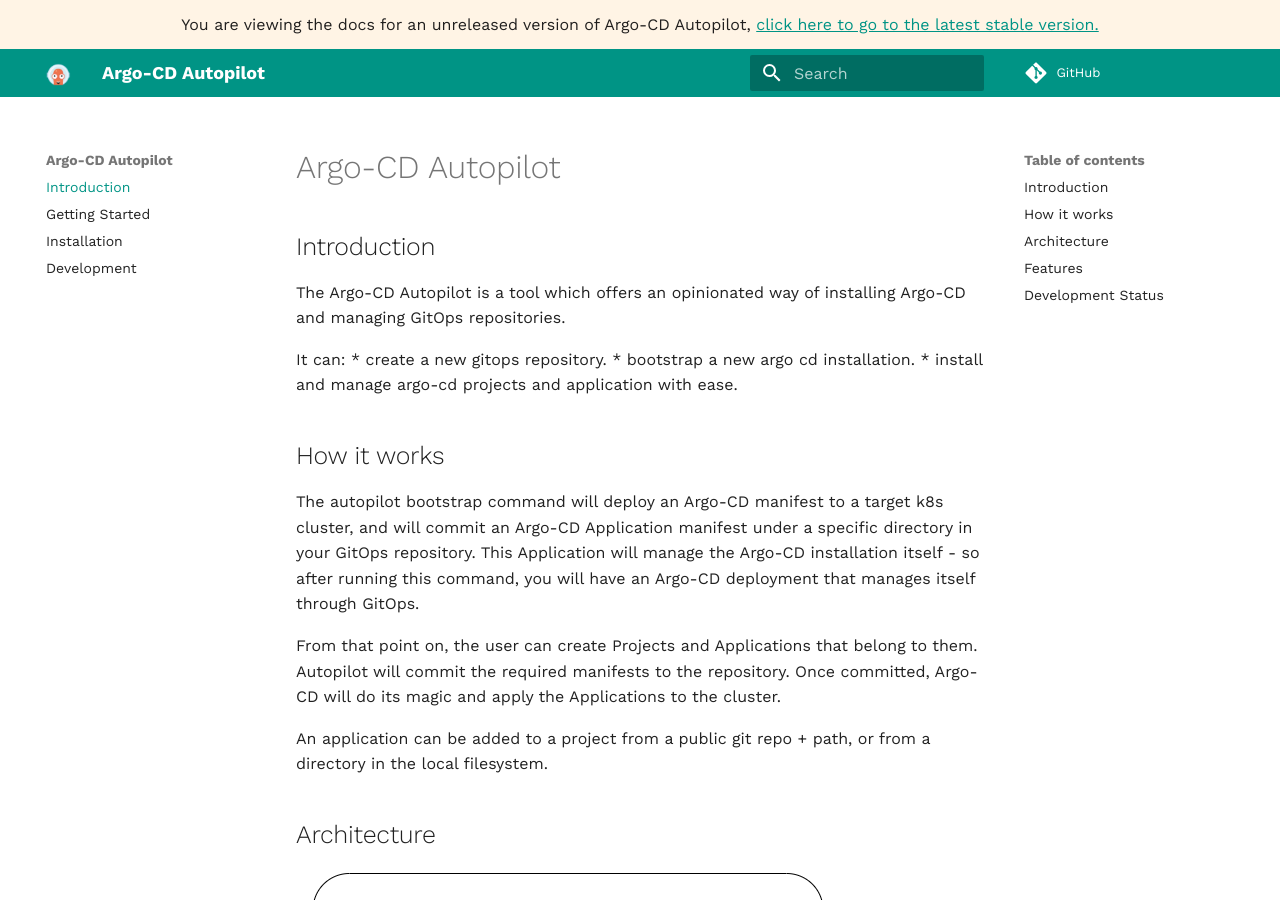
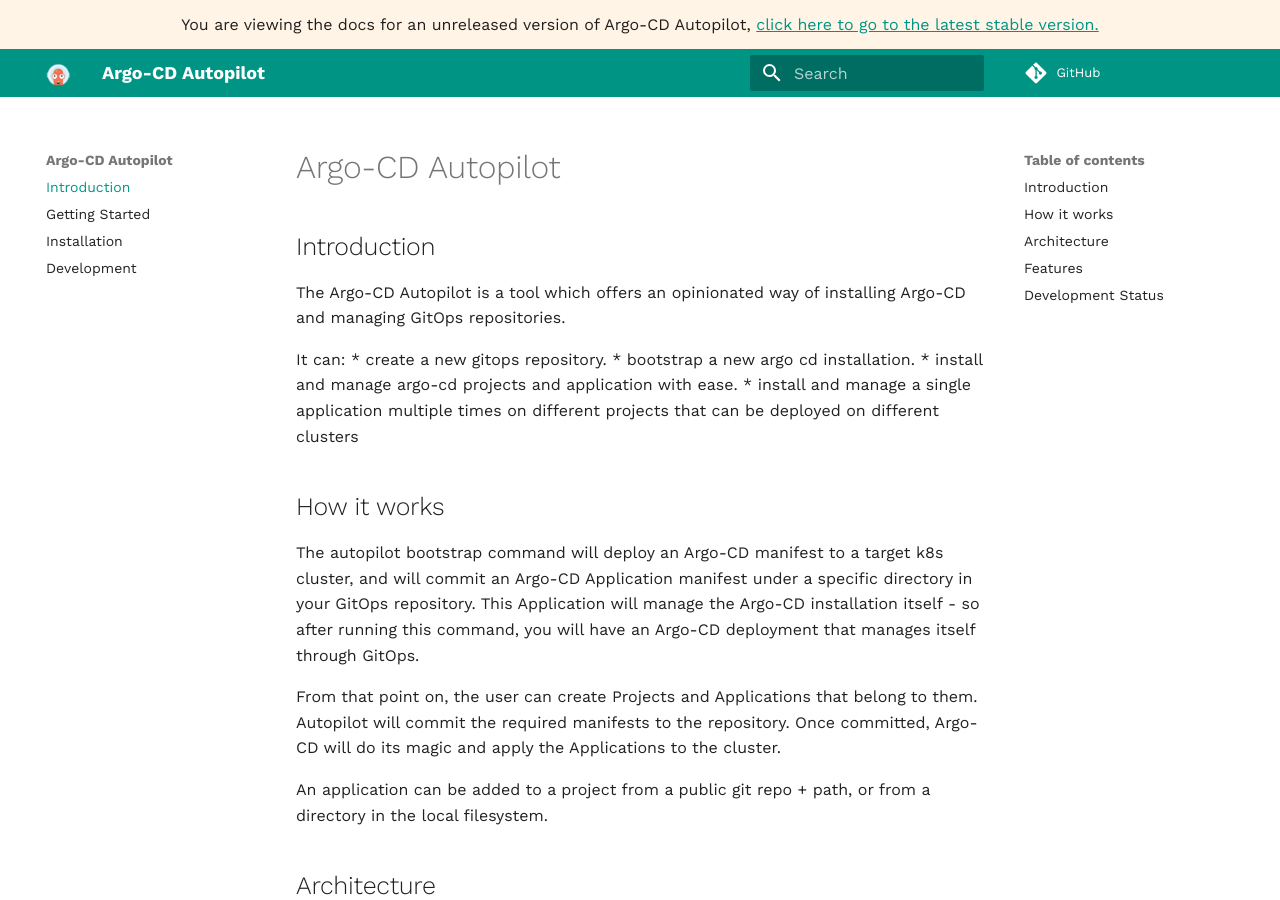
Before and after one commit to argoproj-labs/argocd-autopilot, an MkDocs documentation site: the page built from docs/index.md, in a window 1280 px wide and 900 px high. Built offline with MkDocs 1.6.1 and Material for MkDocs 9.7.7, drawn with Linux system fonts in a browser that asks for light colours; comment, search, counter and statistics services are not loaded.

Commit message:
Update index.md

```diff
--- a/docs/index.md
+++ b/docs/index.md
@@ -8,6 +8,7 @@ It can:
 * create a new gitops repository.
 * bootstrap a new argo cd installation.
 * install and manage argo-cd projects and application with ease.
+* install and manage a single application multiple times on different projects that can be deployed on different clusters
 
 
 ## How it works
```
